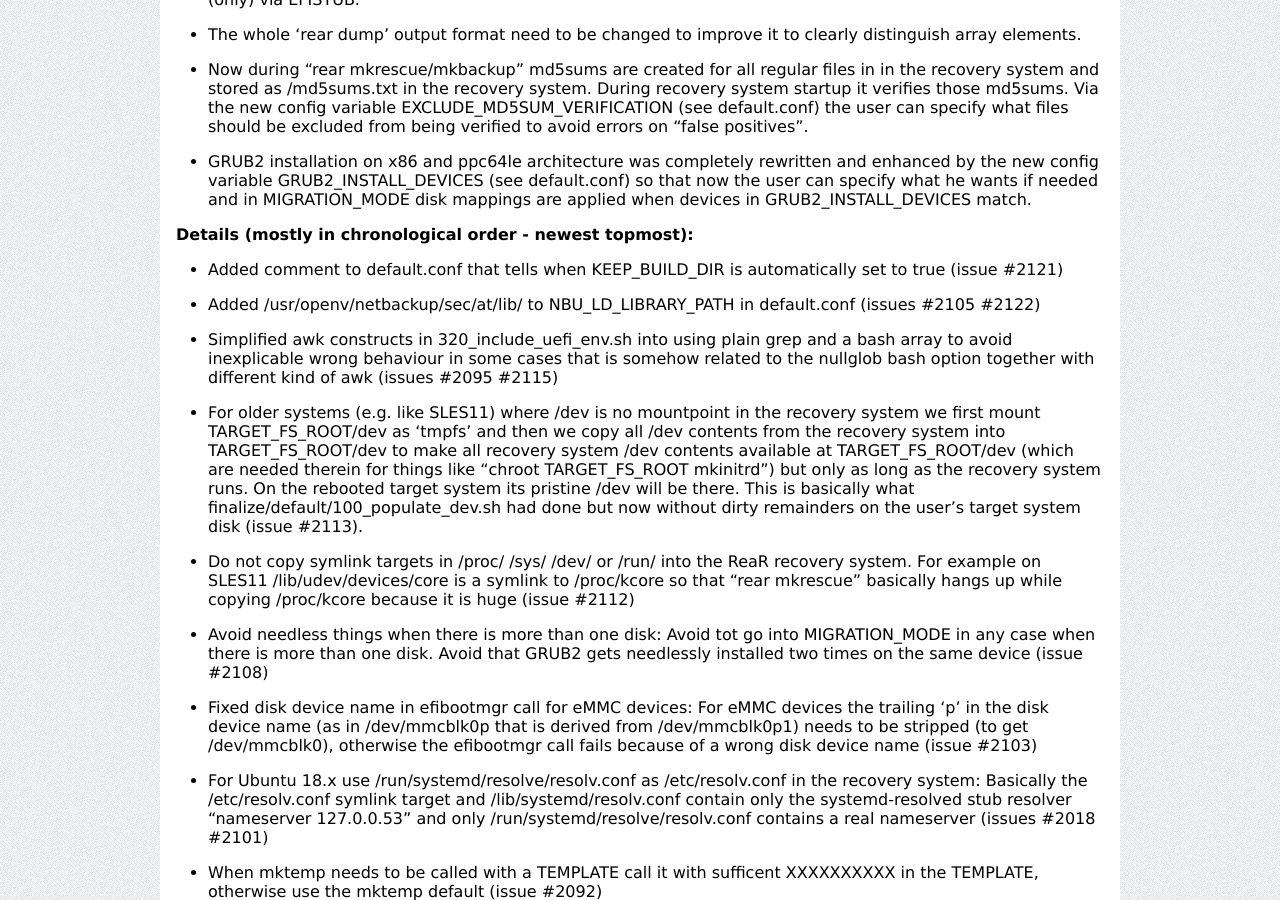
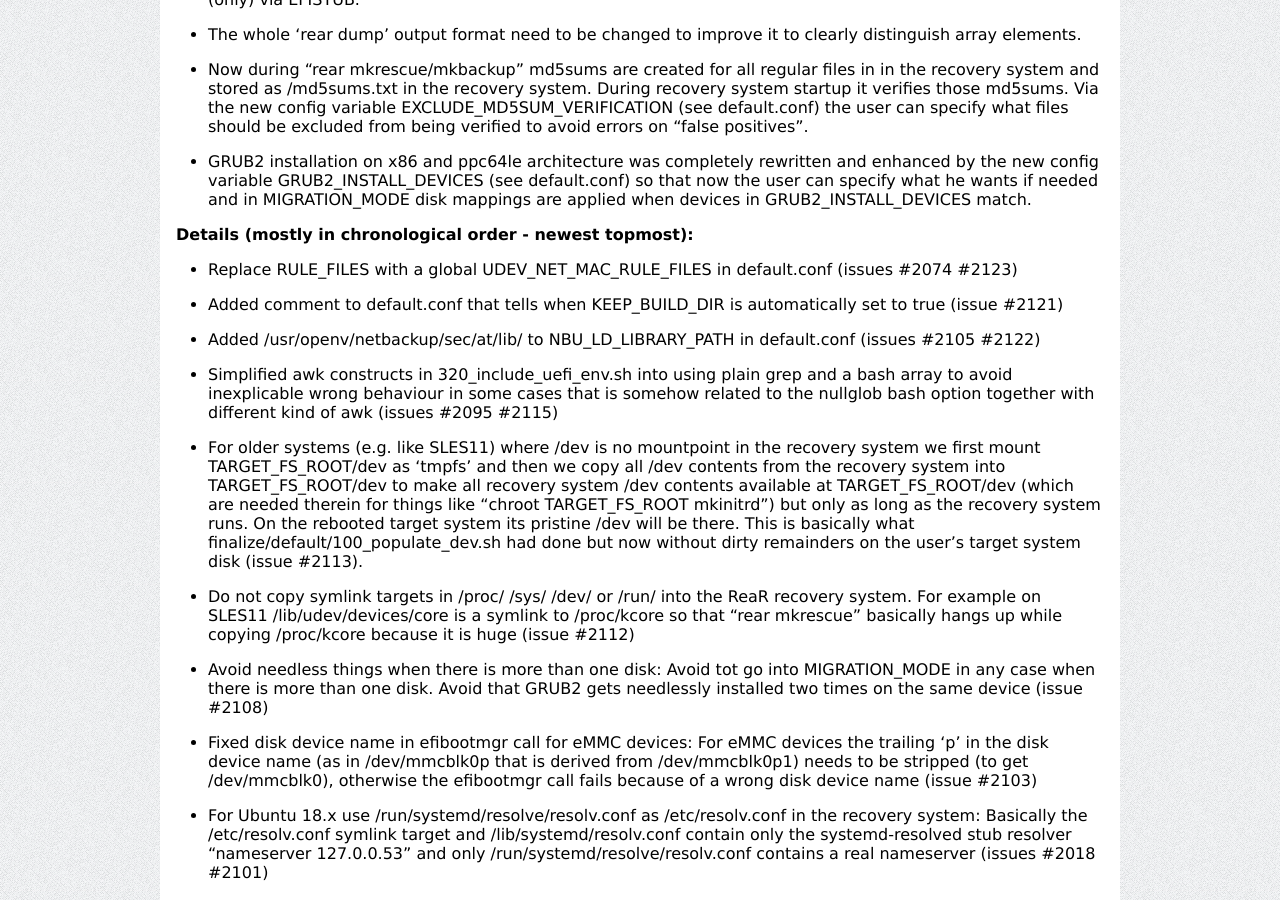
Before and after one commit to rear/rear.github.com, a Jekyll site: the page built from documentation/release-notes-2-5.md, in a window 1280 px wide and 900 px high, scrolled down 3802 px. Built offline with Jekyll 4.4.1, drawn with Linux system fonts in a browser that asks for light colours; comment, search, counter and statistics services are not loaded.

Commit message:
Update release-notes-2-5.md
Added latest changes to the "Details" part of "Version 2.5"

```diff
--- a/documentation/release-notes-2-5.md
+++ b/documentation/release-notes-2-5.md
@@ -251,6 +251,8 @@ so that now the user can specify what he wants if needed and in MIGRATION_MODE
 disk mappings are applied when devices in GRUB2_INSTALL_DEVICES match.
 
 #### Details (mostly in chronological order - newest topmost):
+
+* Replace RULE_FILES with a global UDEV_NET_MAC_RULE_FILES in default.conf (issues #2074 #2123)
 
 * Added comment to default.conf that tells when KEEP_BUILD_DIR is automatically set to true (issue #2121)
 
```
